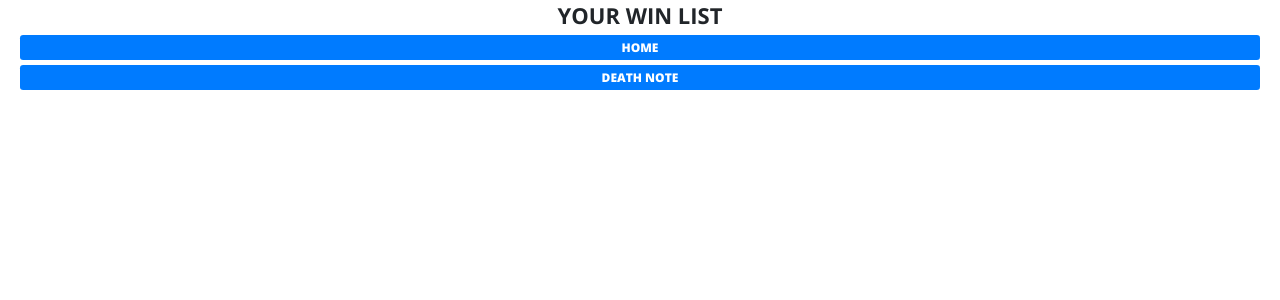
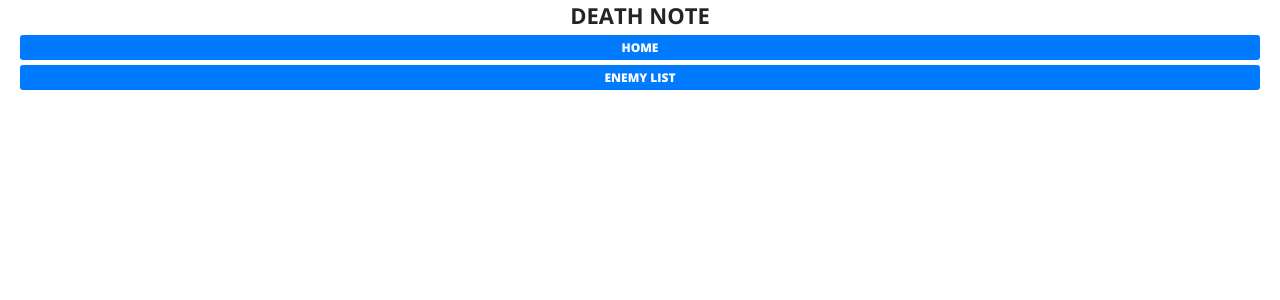
Before and after one commit to IvanGLS/heroes_mobile_devastator, a Django app: page /user/2/ in a window 1280 px wide. Shown: the part 40-340 px from the top of the page. Run offline with Django 4.2, Linux system fonts and the light colour scheme; a user stored in the database is signed in; data comes from the database, SQL or seed files in the repository.

Commit message:
Change text

```diff
--- a/templates/guild/guildmember_detail.html
+++ b/templates/guild/guildmember_detail.html
@@ -1,12 +1,12 @@
 {% extends "base.html" %}
 
 {% block content %}
-    <h2>Your WIN List <a href='/' class="btn-primary link-to-page btn-sm pagination-block">
+    <h2>Death Note <a href='/' class="btn-primary link-to-page btn-sm pagination-block">
                   Home
                 </a></h2>
     <div>
     <a href="{% url 'guild:enemy-list' %}" class="btn-primary link-to-page btn-sm pagination-block">
-  Death Note
+  Enemy List
 </a>
     </div>
 
```
